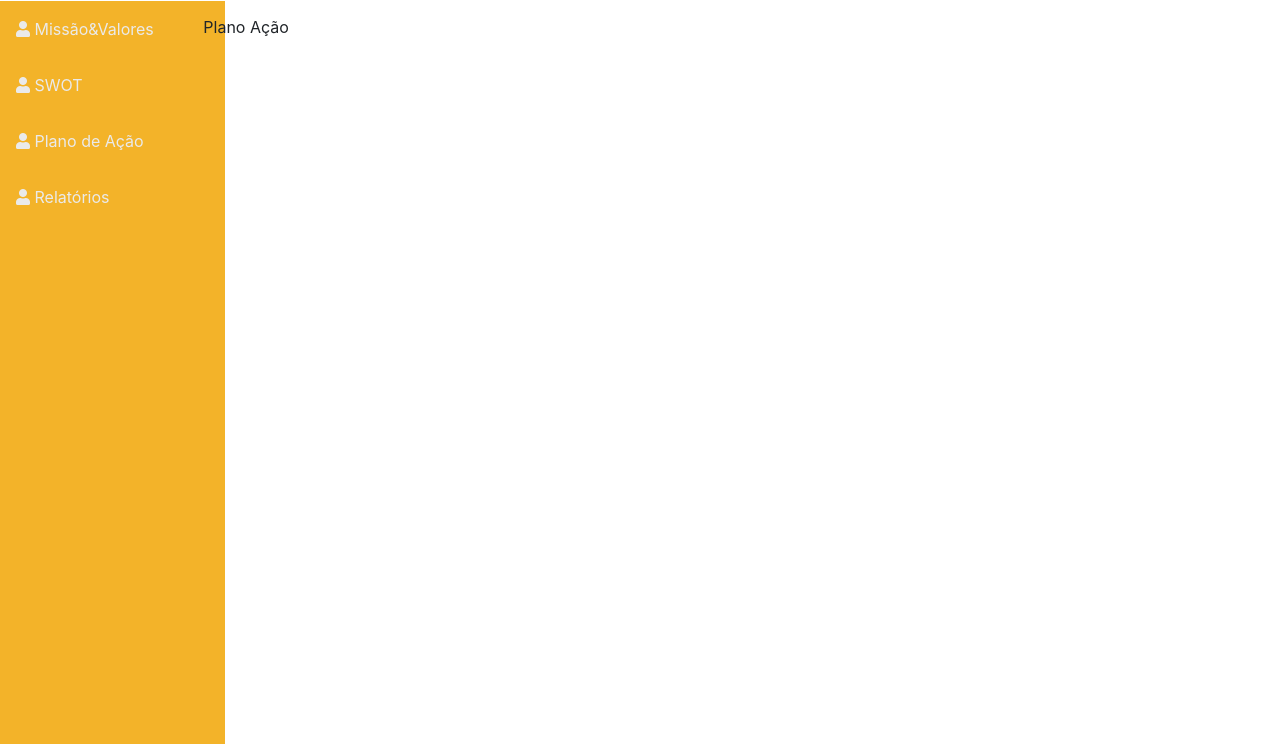
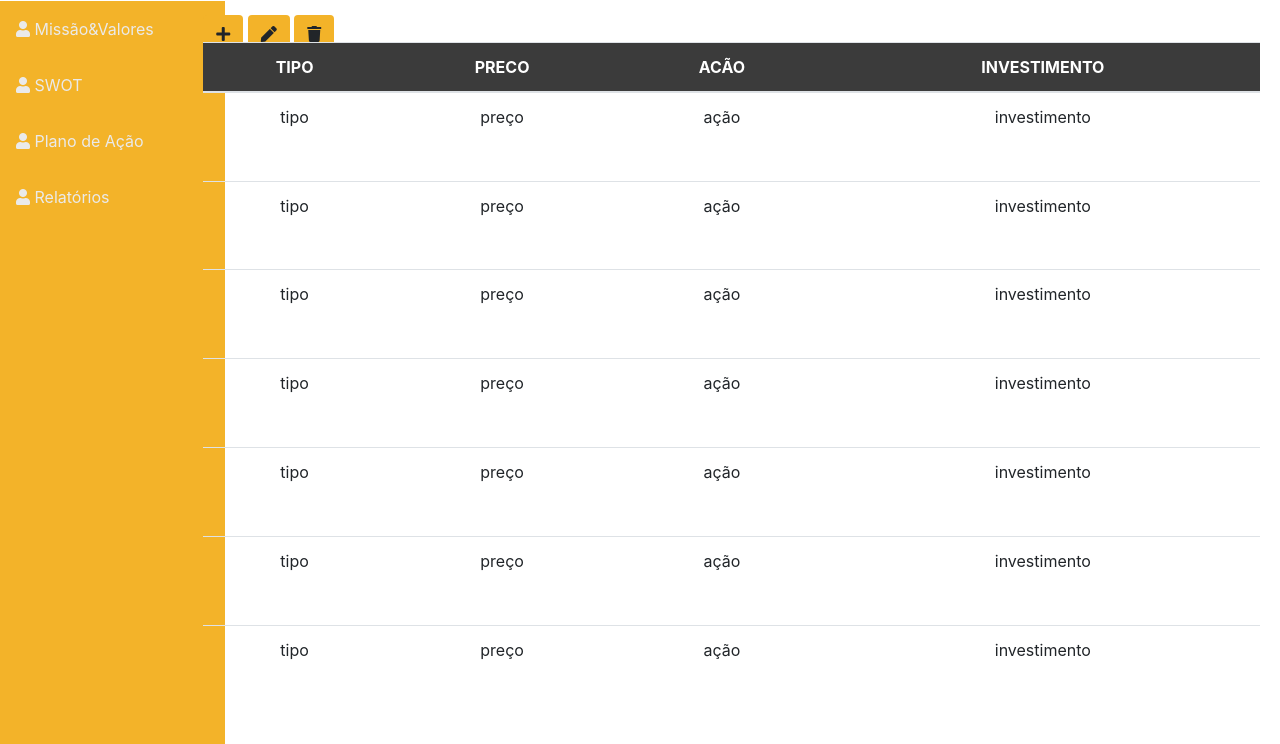
Before and after one commit to LucassDamasceno/FinSis, a PHP site: page /planoAcao.php in a window 1280 px wide. Shown: the part 56-800 px from the top of the page. Run offline with PHP 8.4, Linux system fonts and the light colour scheme.

Commit message:
layout plano de ação

```diff
--- a/planoAcao.php
+++ b/planoAcao.php
@@ -14,6 +14,7 @@
   <link href="view/css/sb-admin.css" rel="stylesheet">
   <!-- API BootstrapTable -->
   <link href="view/vendor/bootstrapTable/bootstrap-table.min.css" rel="stylesheet">
+  <link href="view/css/planoAcao.css" rel="stylesheet">
 </head>
 
 <body id="page-top">
@@ -30,8 +31,66 @@
       ?>
     </div>
     <div class="row col-10" style="padding: 15px 5px">
+      <div class="buttons">
+        <button class="btn btn-md bg-laranja" onclick="add_forca('ameaca')"><i class="fa fa-plus"></i></button>
+        <button class="btn btn-md bg-laranja" onclick="modalEdit('ameaca')"><i class="fa fa-pen"></i></button>
+        <button class="btn btn-md bg-laranja" onclick="modalDel('ameaca')"><i class="fa fa-trash"></i></button>
+      </div>
 
-      Plano Ação
+      <table class="table col-12" >
+        <thead align="center">
+          <tr>
+            <th scope="col">TIPO</th>
+            <th scope="col">PRECO</th>
+            <th scope="col">ACÃO</th>
+            <th scope="col">INVESTIMENTO</th>
+          </tr>
+        </thead>
+        <tbody align="center">
+          <tr>
+            <td>tipo</td>
+            <td>preço</td>
+            <td>ação</td>
+            <td>investimento</td>
+          </tr>
+          <tr>
+            <td>tipo</td>
+            <td>preço</td>
+            <td>ação</td>
+            <td>investimento</td>
+          </tr>
+          <tr>
+            <td>tipo</td>
+            <td>preço</td>
+            <td>ação</td>
+            <td>investimento</td>
+          </tr>
+          <tr>
+            <td>tipo</td>
+            <td>preço</td>
+            <td>ação</td>
+            <td>investimento</td>
+          </tr>
+          <tr>
+            <td>tipo</td>
+            <td>preço</td>
+            <td>ação</td>
+            <td>investimento</td>
+          </tr>
+          <tr>
+            <td>tipo</td>
+            <td>preço</td>
+            <td>ação</td>
+            <td>investimento</td>
+          </tr>
+          <tr>
+            <td>tipo</td>
+            <td>preço</td>
+            <td>ação</td>
+            <td>investimento</td>
+          </tr>
+        </tbody>
+      </table>
 
       <!-- <img src="view/imgs/logomarca.png" alt="" style="display: block;width: 350px; margin: 3.8vw auto; opacity: 1"> -->
     </div>
--- /dev/null
+++ b/view/css/planoAcao.css
@@ -0,0 +1,9 @@
+thead{
+    background-color:rgb(59, 59, 59);
+    color:white;
+
+}
+
+.table{
+    margin-top: -290px;
+}
```
